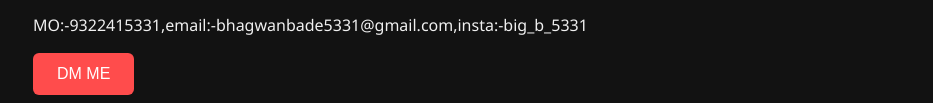
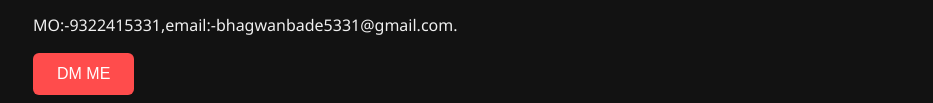
Before and after one commit to bug5331/Portfolio, a plain HTML site: page index.html in a window 1280 px wide. Shown: the part 1035-1138 px from the top of the page, without its empty margins (173-1106 px from the left). Drawn offline with Linux system fonts and the light colour scheme.

Commit message:
Update index.html

```diff
--- a/index.html
+++ b/index.html
@@ -57,7 +57,7 @@
         <section id="contact">
             <h2>Contact Me</h2>
             <p>
-                MO:-9322415331,email:-bhagwanbade5331@gmail.com,insta:-big_b_5331
+                MO:-9322415331,email:-bhagwanbade5331@gmail.com.
 
             </p>
 
```
